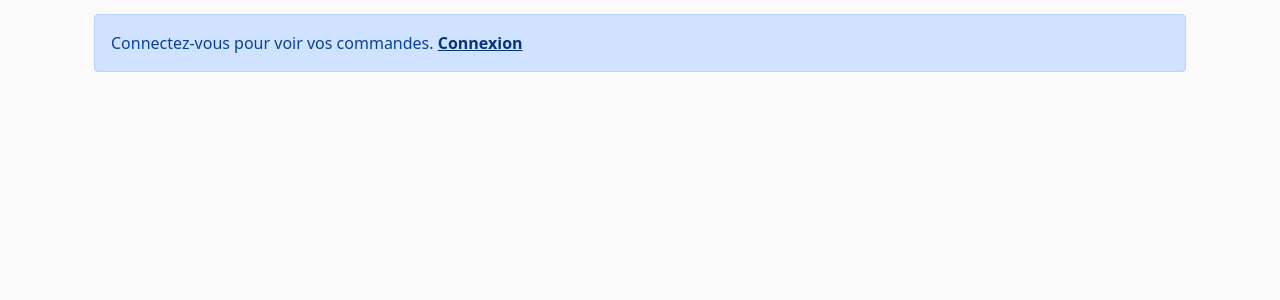
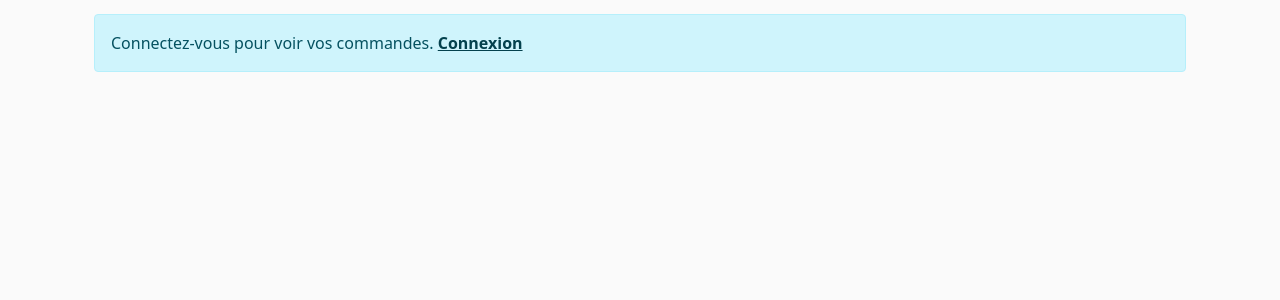
Before and after one commit to 0lbap/check-this-outfit, a PHP site: page /commandes.php in a window 1280 px wide. Shown: the part 58-358 px from the top of the page. Run offline with PHP 8.4, Linux system fonts and the light colour scheme; grey boxes labelled with a size stand in for pictures from a placeholder-image service; some libraries are stand-ins or nearby versions.

Commit message:
Update commandes.php

```diff
--- a/commandes.php
+++ b/commandes.php
@@ -95,7 +95,7 @@ error_reporting(E_ALL);
         <div class="row p-4">
             <?php
                 if(!isset($_SESSION['user'])){
-                    echo '<div class="alert alert-primary">Connectez-vous pour voir vos commandes. <a class="alert-link" href="connexion.php">Connexion</a></div>';
+                    echo '<div class="alert alert-info">Connectez-vous pour voir vos commandes. <a class="alert-link" href="connexion.php">Connexion</a></div>';
                     die();
                 }
                 $email = $_SESSION['user']['email'];
@@ -116,7 +116,7 @@ error_reporting(E_ALL);
                 $commandesdata=$getcommandes->fetchAll();
 
                 if($getcommandes->rowcount()==0){
-                    echo '<div class="alert alert-primary">Vous n\'avez pas encore passé de commandes. <a class="alert-link" href="panier.php">Voir mon panier</a></div>';
+                    echo '<div class="alert alert-info">Vous n\'avez pas encore passé de commandes. <a class="alert-link" href="panier.php">Voir mon panier</a></div>';
                     die();
                 }
             ?>
@@ -126,7 +126,7 @@ error_reporting(E_ALL);
                         echo '<div class="card shadow p-4 mb-5">';
                         echo '<table class="table">';
                         echo '<tr>';
-                        echo '<th class="col-2 table-secondary">Commande n°13908130' . $commande['idCommande'] . '</th>';
+                        echo '<th class="col-3 table-secondary">N° de commande #139085' . $commande['idCommande'] . '</th>';
                         echo '<th class="col-6 table-secondary">Commandé le ' . $commande['dateCommandeF'] . '</th>';
                         echo '<th class="col-2 table-secondary">' . $commande['etat'] . '</th>';
                         echo '</tr>';
@@ -137,7 +137,7 @@ error_reporting(E_ALL);
 
                         foreach($lignescommandesdata as $lignecommande){
                             echo '<tr>';
-                            echo '<td class="col-2"><img src="' . $lignecommande['photo'] . '" class="img-fluid d-none d-md-block"></td>';
+                            echo '<td class="col-3"><img src="' . $lignecommande['photo'] . '" class="col-8 img-fluid d-none d-md-block"></td>';
                             echo '<td class="col-6">x' . $lignecommande['quantite'] . ' ' . $lignecommande['marque'] . ' - ' . $lignecommande['nom'] . '</td>';
                             echo '<td class="col-4">Montant : ' . $lignecommande['montant'] . '€</td>';
                             echo '</tr>';
```
